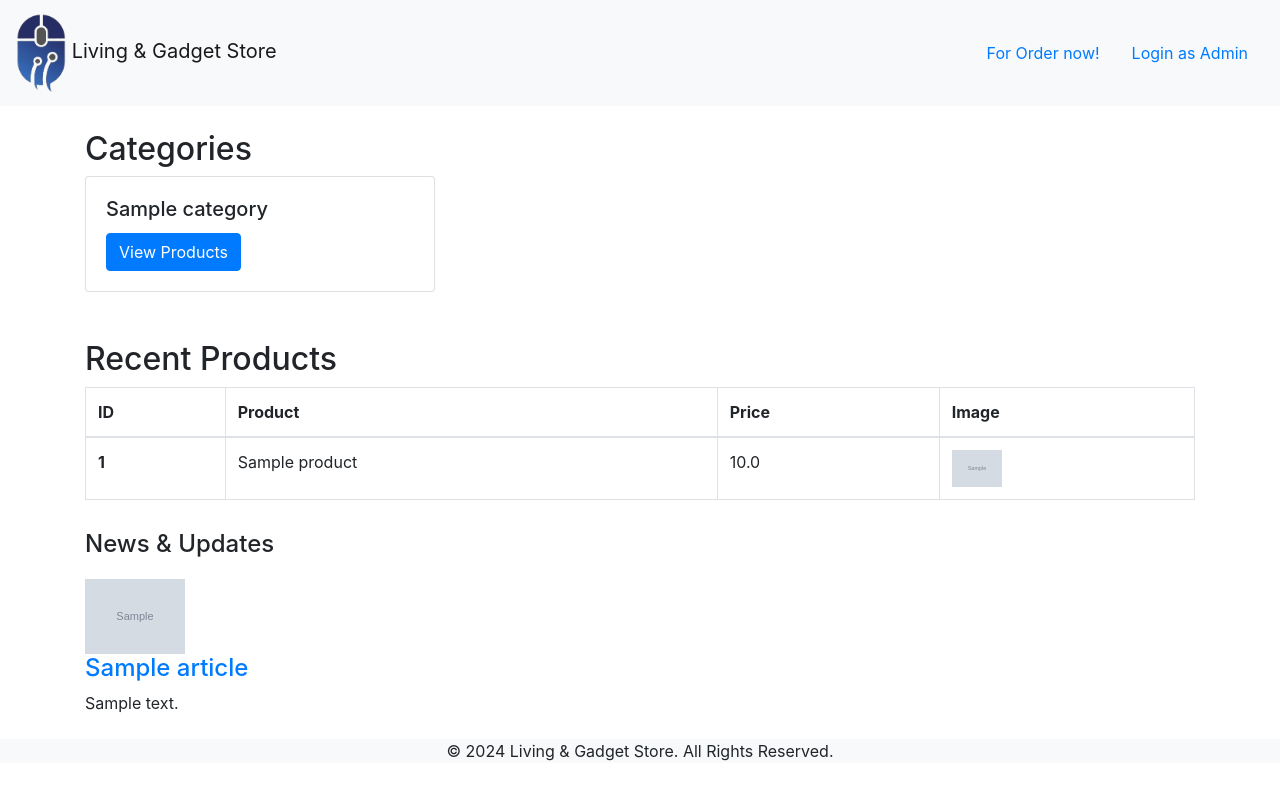
After one commit to shoaibnaqvi9/Living-Gadget-Store, a Django app: template myweb/myapp/templates/home.html in a window 1280 px wide. The commit adds this page. Run offline with Django 5.2, Linux system fonts and the light colour scheme; tables that the repository leaves empty hold one stand-in row (values such as "Sample post"); the template is opened without the code that fills it: values that come from a table or form of the project are taken from there, most other values are stand-ins (such as "Sample title", 1, 10 or a date in 2020); grey boxes marked "Sample" are stand-in pictures; parts of the project's set-up code (start-up, migrations or seed data) failed here and were passed over.

Commit message:
Updated URLs, templates, and views for customer and admin modules, modified HTML templates for login and signup pages.

```diff
--- a/myweb/customer/templates/signup.html
+++ b/myweb/customer/templates/signup.html
@@ -146,10 +146,10 @@
             <div class="col-md-6">
                 <div class="card">
                     <div class="card-header card-header-custom">
-                        <h4 class="mb-0">Signup here</h4>
+                        <h4 class="mb-0">Signup - Customer</h4>
                     </div>
                     <div class="form-container" style="padding: 20px;">
-                        <form method="post" action="{% url 'signup' %}" enctype="multipart/form-data">
+                        <form method="post" action="{% url 'customer/signup' %}" enctype="multipart/form-data">
                             {% csrf_token %}
                             <div class="form-group">
                                 <div class="form-row">
@@ -182,7 +182,7 @@
                             <div style="text-align: center">
                                 <div class="d-flex justify-content-center">
                                     <button type="submit" class="animated-button">Signup</button>
-                                    <a href="{% url 'login' %}" class="animated-button">
+                                    <a href="{% url 'customer/login' %}" class="animated-button">
                                         <span class="text">login</span>
                                         <svg viewBox="0 0 24 24" class="arr-1" xmlns="http://www.w3.org/2000/svg">
                                             <path
--- a/myweb/customer/urls.py
+++ b/myweb/customer/urls.py
@@ -2,11 +2,11 @@ from django.urls import path
 from . import views
 from django.conf import settings
 from django.conf.urls.static import static
-
+app_name = 'customer'
 urlpatterns = [
     path('dashboard/', views.dashboard, name = 'dashboard'),
-    path('signup/', views.signup, name = 'signup'),
-    path('login/', views.login, name = 'login'),
+    path('customer/signup/', views.signup, name = 'customer/signup'),
+    path('customer/login/', views.login, name = 'login'),
     path('forgot_password/', views.forgot_password, name = 'forgot_password'),
     path('reset_password/<str:reset_token>/', views.reset_password, name = 'reset_password'),
 
--- /dev/null
+++ b/myweb/myapp/templates/home.html
@@ -0,0 +1,119 @@
+{% load static %}
+<!DOCTYPE html>
+<html lang="en">
+
+<head>
+    <meta charset="UTF-8">
+    <meta name="viewport" content="width=device-width, initial-scale=1.0">
+    <title>Living & Gadget Store</title>
+    <link rel="stylesheet" href="https://cdn.jsdelivr.net/npm/bootstrap@4.0.0/dist/css/bootstrap.min.css"
+        integrity="sha384-Gn5384xqQ1aoWXA+058RXPxPg6fy4IWvTNh0E263XmFcJlSAwiGgFAW/dAiS6JXm" crossorigin="anonymous">
+    <link href="{% static 'images/logo1.png' %}" rel="icon">
+    <style>
+        .e_d_button {
+            width: 16px;
+            display: block;
+            margin: 0 auto;
+            transition: transform 0.2s, opacity 0.2s;
+        }
+
+        .e_d_button:hover {
+            transform: scale(1.2);
+            opacity: 0.8;
+        }
+
+        .news-section {
+            margin-top: 30px;
+        }
+
+        .news-title {
+            font-size: 1.5rem;
+            margin-bottom: 20px;
+        }
+    </style>
+</head>
+
+<body>
+    <header class="header">
+        <nav class="navbar navbar-expand-lg navbar-light bg-light">
+            <a class="navbar-brand" href="#">
+                <img src="{% static 'images/logo1.png' %}" alt="Liv and Gad Store Logo" width="50">
+                Living & Gadget Store
+            </a>
+            <hr>
+            <a class="nav-link" href="{% url 'customer:signup' %}">For Order now!</a>
+            <a class="nav-link" href="{% url 'admin:login' %}">Login as Admin</a>
+        </nav>
+    </header>
+
+    <main>
+        <section class="categories">
+            <div class="container mt-4">
+                <h2>Categories</h2>
+                <div class="row">
+                    {% for category in categories %}
+                    <div class="col-md-4 mb-4">
+                        <div class="card">
+                            <div class="card-body">
+                                <h5 class="card-title">{{ category.name }}</h5>
+                                <a href="{% url 'category_related_products' category_name=category.name %}" class="btn btn-primary">View Products</a>
+                            </div>
+                        </div>
+                    </div>
+                    {% endfor %}
+                </div>
+            </div>
+        </section>
+
+        <section class="recent-products">
+            <div class="container mt-4">
+                <h2>Recent Products</h2>
+                <table class="table table-bordered">
+                    <thead>
+                        <tr>
+                            <th scope="col">ID</th>
+                            <th scope="col">Product</th>
+                            <th scope="col">Price</th>
+                            <th scope="col">Image</th>
+                        </tr>
+                    </thead>
+                    <tbody>
+                        {% for record in show_product %}
+                        <tr>
+                            <th scope="row">{{ record.id }}</th>
+                            <td>{{ record.name }}</td>
+                            <td>{{ record.price }}</td>
+                            <td><a href="{{ record.img.url }}"><img src="{{ record.img.url }}" alt="{{ record.name }}" width="50"></a></td>
+                        </tr>
+                        {% endfor %}
+                    </tbody>
+                </table>
+            </div>
+        </section>
+
+        <section class="news-section container">
+            <h2 class="news-title">News & Updates</h2>
+            <div class="news">
+                {% for article in news_data.articles|slice:":5" %}
+                <div class="post-item clearfix mb-4">
+                    {% if article.urlToImage %}
+                    <img src="{{ article.urlToImage }}" alt="News Image" style="width: 100px; height: auto;">
+                    {% else %}
+                    <img src="/path-to-default-image/default.jpg" alt="Default Image">
+                    {% endif %}
+                    <h4><a href="{{ article.url }}">{{ article.title }}</a></h4>
+                    <p>{{ article.description }}</p>
+                </div>
+                {% endfor %}
+            </div>
+        </section>
+    </main>
+
+    <footer class="footer mt-4 bg-light text-center">
+        <div class="container">
+            <p>&copy; 2024 Living & Gadget Store. All Rights Reserved.</p>
+        </div>
+    </footer>
+</body>
+
+</html>
--- a/myweb/myapp/templates/signup.html
+++ b/myweb/myapp/templates/signup.html
@@ -146,7 +146,7 @@
             <div class="col-md-6">
                 <div class="card">
                     <div class="card-header card-header-custom">
-                        <h4 class="mb-0">Signup here</h4>
+                        <h4 class="mb-0">Signup - Admin</h4>
                     </div>
                     <div class="form-container" style="padding: 20px;">
                         <form method="post" action="{% url 'signup' %}" enctype="multipart/form-data">
--- a/myweb/myweb/urls.py
+++ b/myweb/myweb/urls.py
@@ -1,26 +1,10 @@
-"""
-URL configuration for myweb project.
-
-The `urlpatterns` list routes URLs to views. For more information please see:
-    https://docs.djangoproject.com/en/5.0/topics/http/urls/
-Examples:
-Function views
-    1. Add an import:  from my_app import views
-    2. Add a URL to urlpatterns:  path('', views.home, name='home')
-Class-based views
-    1. Add an import:  from other_app.views import Home
-    2. Add a URL to urlpatterns:  path('', Home.as_view(), name='home')
-Including another URLconf
-    1. Import the include() function: from django.urls import include, path
-    2. Add a URL to urlpatterns:  path('blog/', include('blog.urls'))
-"""
 from django.contrib import admin
 from django.urls import include, path
 from django.conf import settings
 from django.conf.urls.static import static
 
 urlpatterns = [
-    path('admin/', admin.site.urls),
-    path('', include('myapp.urls')),
-    path('customer/', include('customer.urls')),
+    # path('admin/', admin.site.urls),
+    path('admin/', include('admin.urls', namespace='admin')),
+    path('customer/', include('customer.urls', namespace='customer')),
 ]+ static(settings.MEDIA_URL, document_root = settings.MEDIA_ROOT)
```
Also changed, not shown: myweb/myapp/templates/login.html (+21 -0 lines), myweb/myapp/urls.py (+4 -3 lines), myweb/myapp/views.py (+12 -0 lines).
